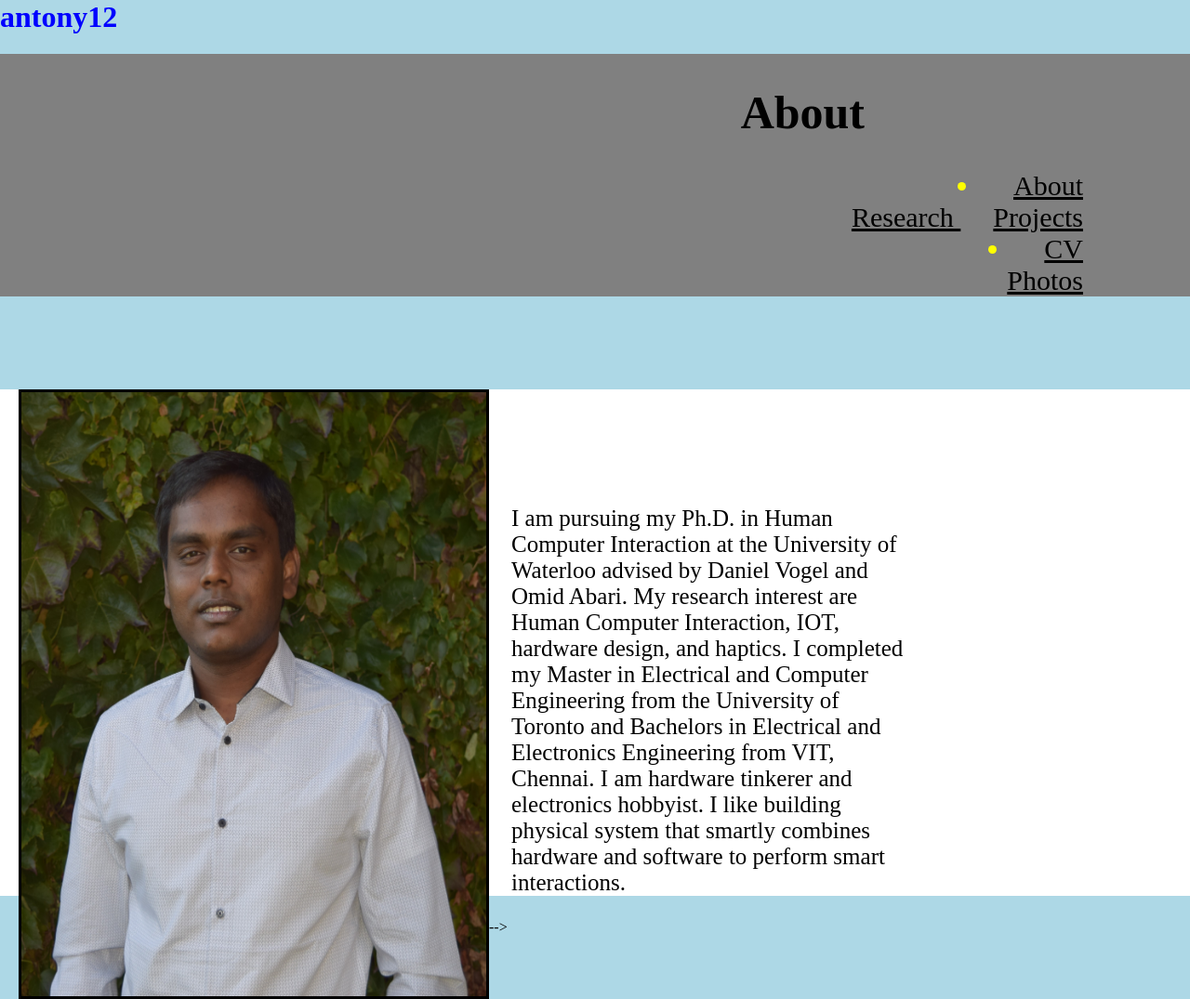
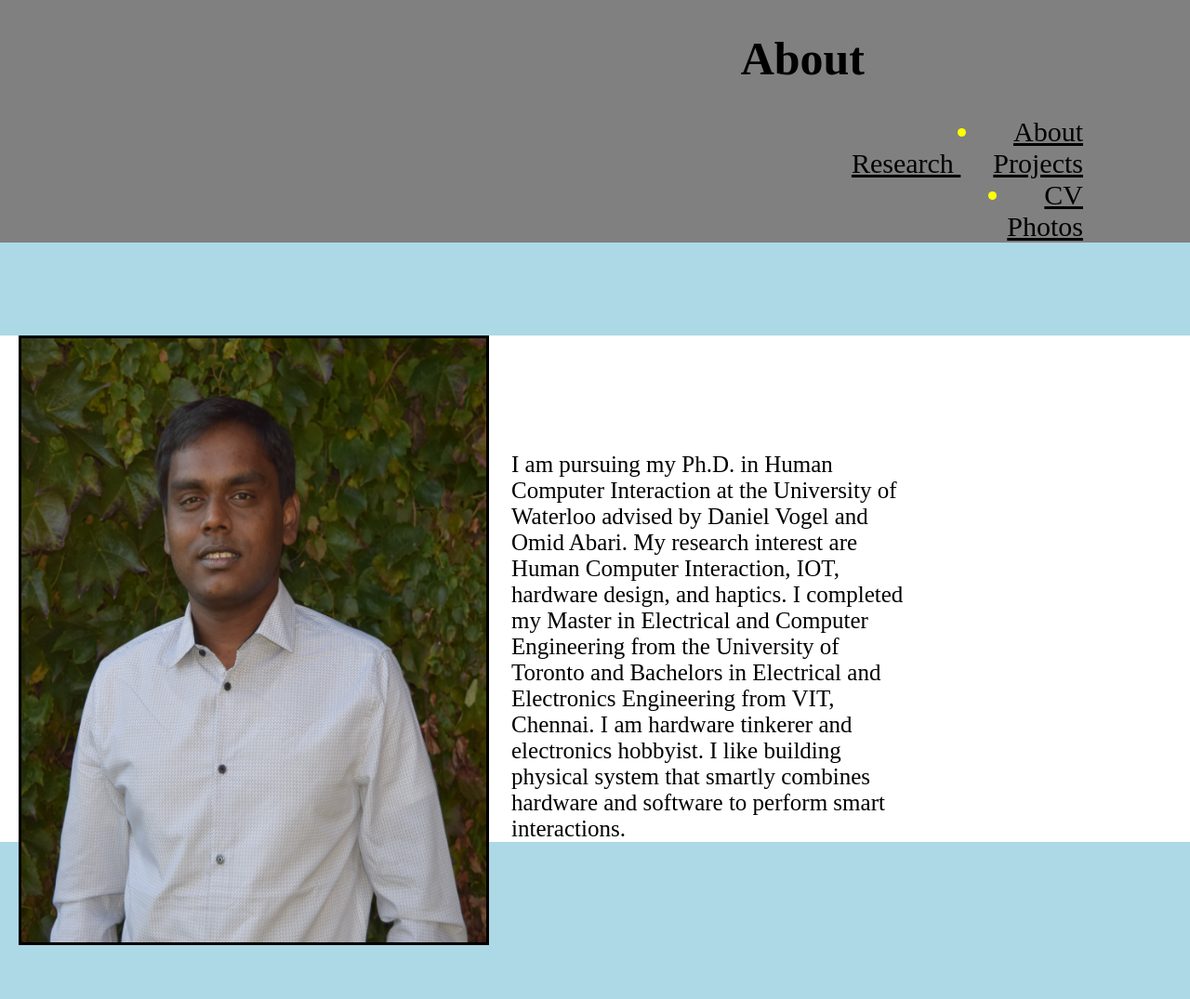
Before and after one commit to antonyalbertraj1994/website_antony, a Jekyll site: the page index.html, which Jekyll copies as it is, in a window 1280 px wide. Shown: the whole page at 93% size. Built offline with Jekyll 4.4.1, drawn with Linux system fonts in a browser that asks for light colours; after the commit the page ends 1017 px from its top, so only the background shows below that.

Commit message:
Update index.html

```diff
--- a/index.html
+++ b/index.html
@@ -66,7 +66,6 @@
 
 
 <body>
-<h1 style="color:blue">antony12</h1>
 <div class="header1">
 <h1> About</h1>
 
@@ -94,4 +93,4 @@
 </body>
 
 
-</html> -->
+</html>
```
